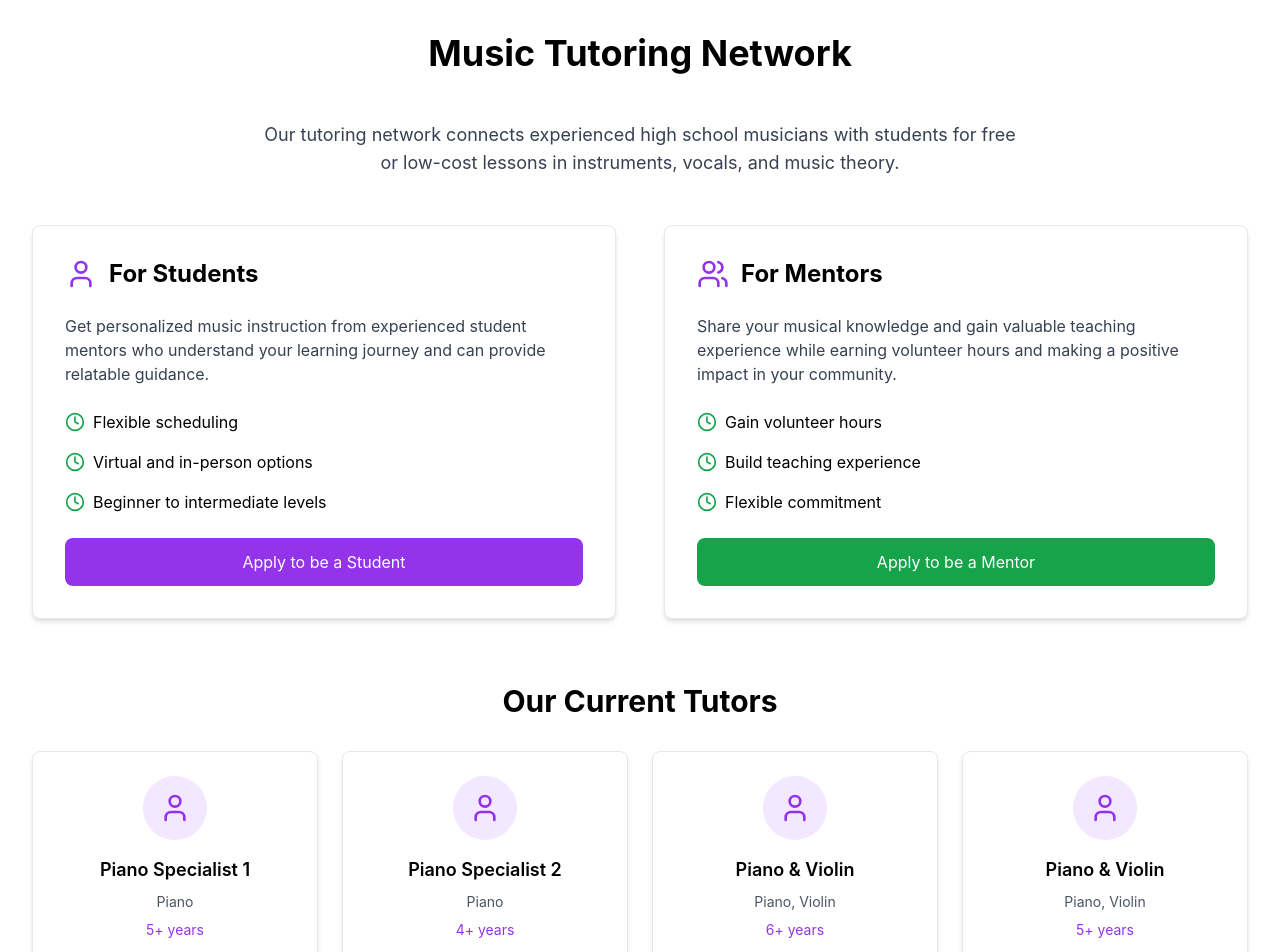
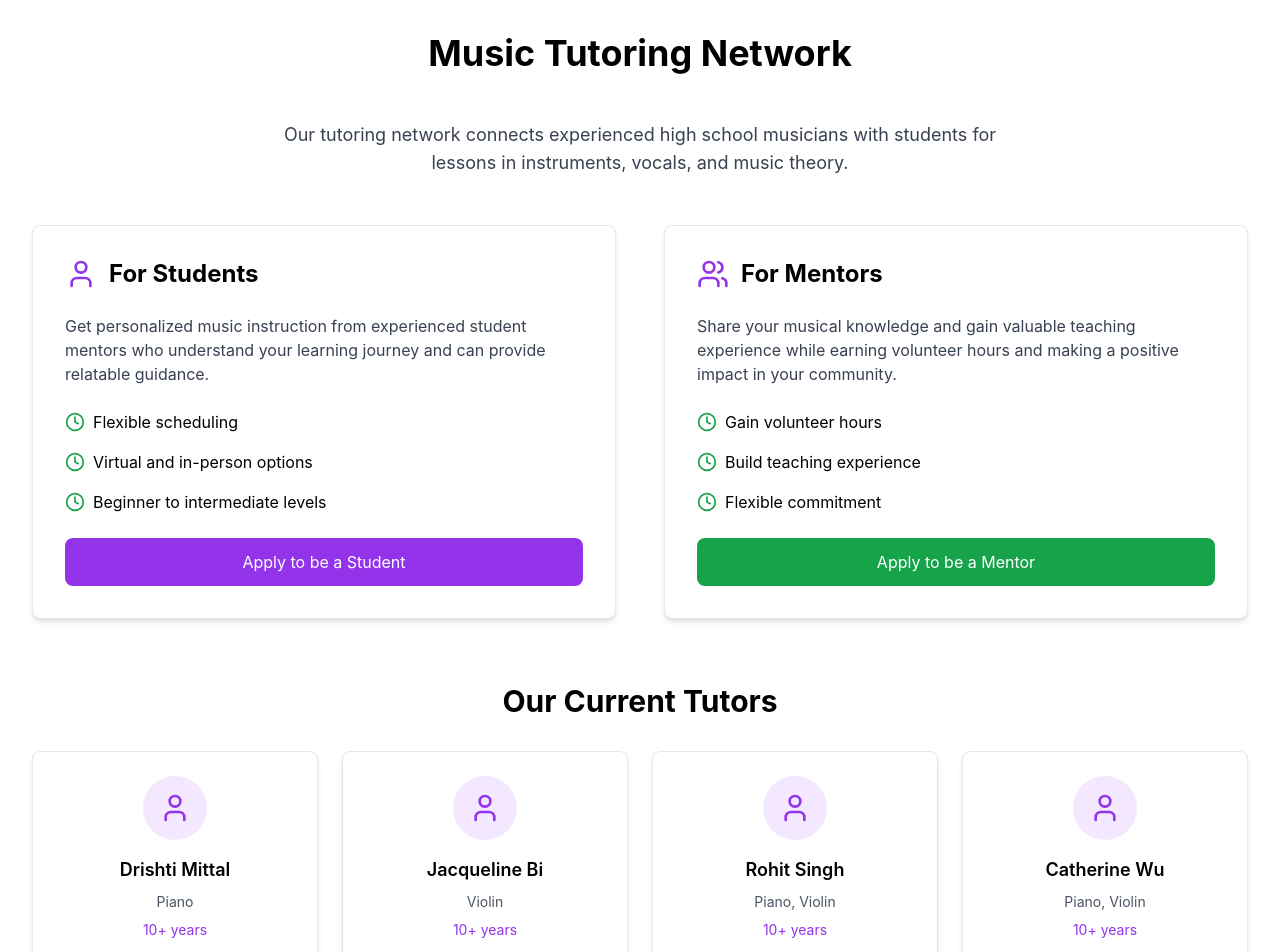
Before and after one commit to theOpusInitiative/The-Opus-Initiative, a React (Vite) app: page /tutoring in a window 1280 px wide. Shown: the part 80-1032 px from the top of the page. Built offline with nearby package versions, Linux system fonts and the light colour scheme.

Commit message:
Update Tutoring.jsx

```diff
--- a/src/pages/Tutoring.jsx
+++ b/src/pages/Tutoring.jsx
@@ -2,10 +2,10 @@ import  { Users, User, Clock } from 'lucide-react';
 
 function Tutoring() {
   const tutors = [
-    { name: "Piano Specialist 1", instruments: ["Piano"], experience: "5+ years" },
-    { name: "Piano Specialist 2", instruments: ["Piano"], experience: "4+ years" },
-    { name: "Piano & Violin", instruments: ["Piano", "Violin"], experience: "6+ years" },
-    { name: "Piano & Violin", instruments: ["Piano", "Violin"], experience: "5+ years" }
+    { name: "Drishti Mittal", instruments: ["Piano"], experience: "10+ years" },
+    { name: "Jacqueline Bi", instruments: ["Violin"], experience: "10+ years" },
+    { name: "Rohit Singh", instruments: ["Piano", "Violin"], experience: "10+ years" },
+    { name: "Catherine Wu", instruments: ["Piano", "Violin"], experience: "10+ years" }
   ];
 
   return (
@@ -16,7 +16,7 @@ function Tutoring() {
         <div className="text-center mb-12">
           <p className="text-lg text-gray-700 max-w-3xl mx-auto">
             Our tutoring network connects experienced high school musicians with students
-            for free or low-cost lessons in instruments, vocals, and music theory.
+            for lessons in instruments, vocals, and music theory.
           </p>
         </div>
 
```
